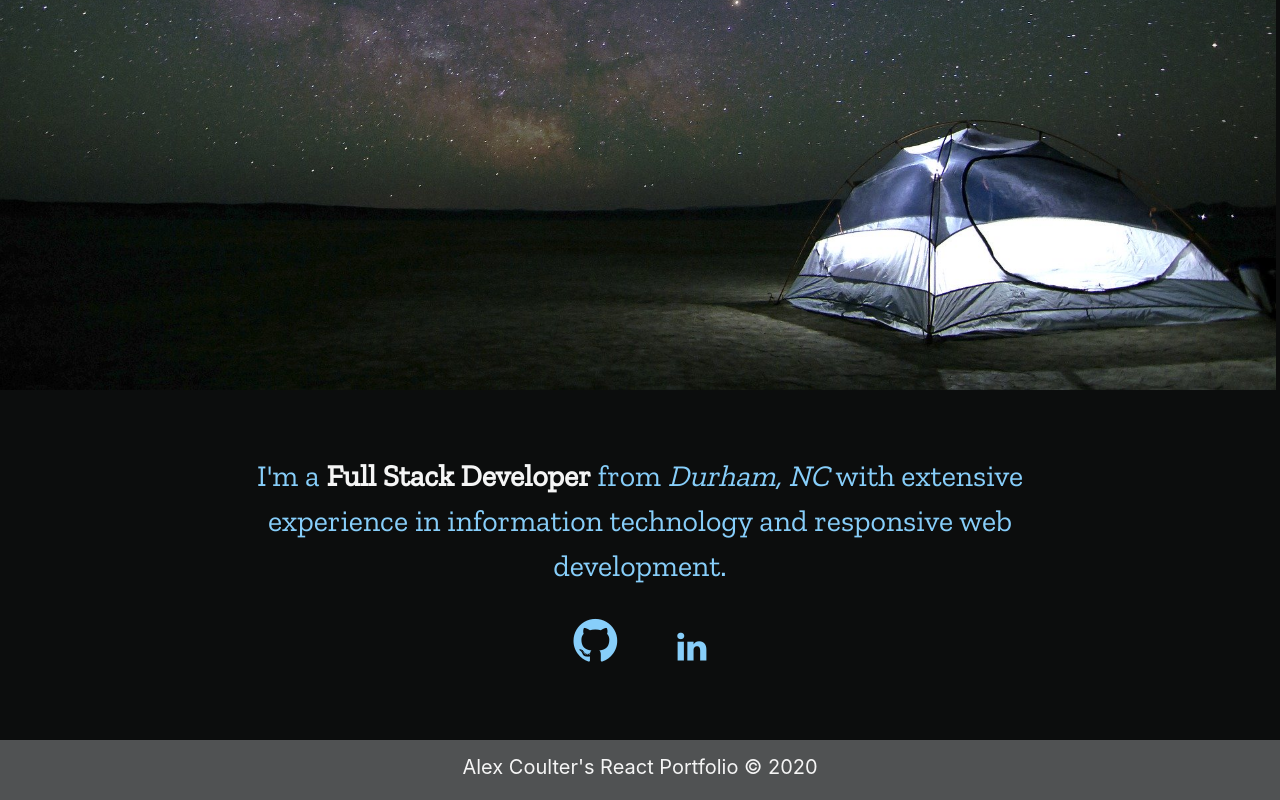
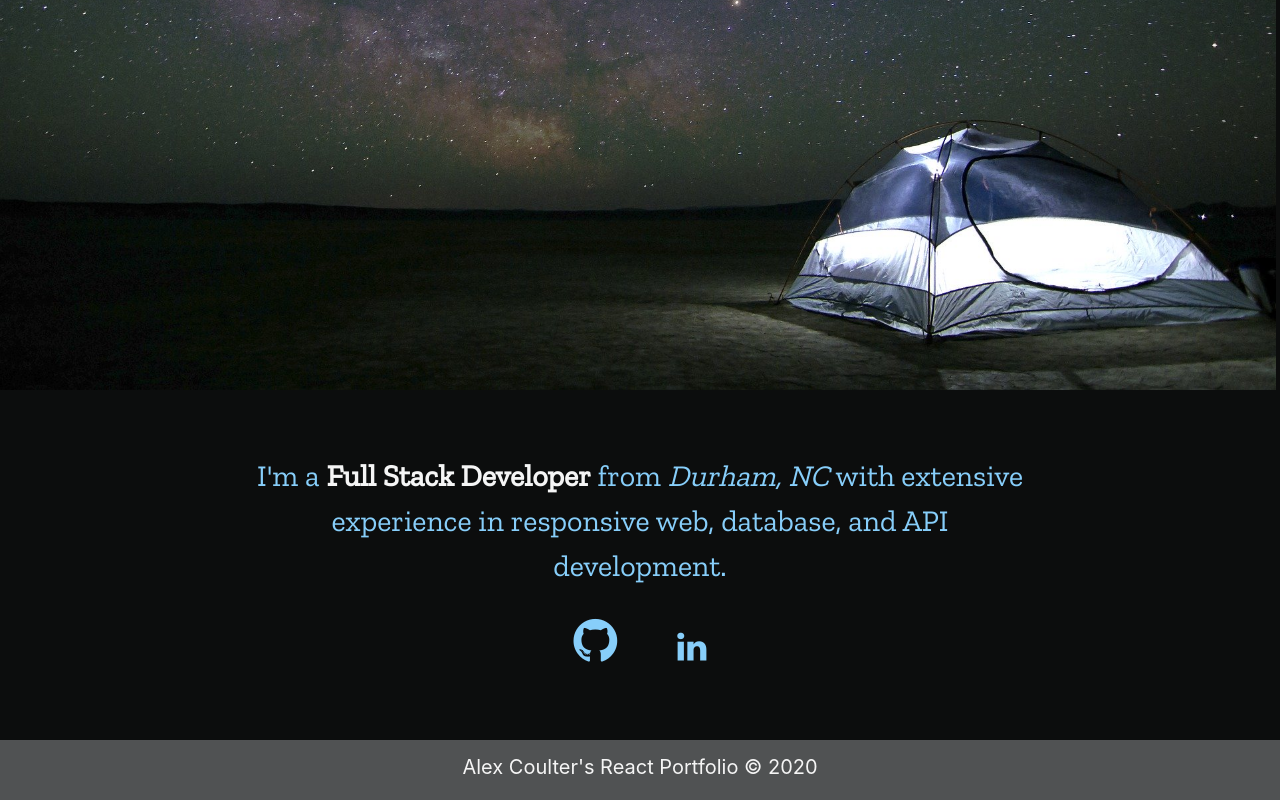
Before and after one commit to alexcoulter/react-portfolio, a React (Create React App) app in the folder react-portfolio/: page /#/ in a window 1280 px wide. Shown: the part 455-1255 px from the top of the page. Built offline with nearby package versions, Linux system fonts and the light colour scheme; a web font is replaced by a local one.

Commit message:
Updating about and resume for 2024

```diff
--- a/react-portfolio/src/components/Contact.js
+++ b/react-portfolio/src/components/Contact.js
@@ -65,7 +65,6 @@ class Contact extends Component {
           </form>
           <div className="contactInfo text-center">
             <span>Email: </span><a href="mailto:alexcoulter.unc@gmail.com">alexcoulter.unc@gmail.com</a><br />
-            <span>Call: </span><a href="tel:(919)698-9039">(919)698-9039</a><br />
             <span>Download my resume:</span>
             <a href={Resume} target='_blank' rel="noopener noreferrer">
               <button className="btn"
--- a/react-portfolio/src/components/Header.js
+++ b/react-portfolio/src/components/Header.js
@@ -9,8 +9,7 @@ import '../App.css';
     <h1 className="text-center name">Alex Coulter</h1>
   </header>
 
-    <p className="text-center shortBio">I'm a <b>Full Stack Developer</b> from <i>Durham, NC</i> with extensive experience
-      in information technology and responsive web development.</p>
+    <p className="text-center shortBio">I'm a <b>Full Stack Developer</b> from <i>Durham, NC</i> with extensive experience in responsive web, database, and API development.</p>
     <div className="social-links text-center soc-links-top">
       <span><a href="https://github.com/alexcoulter"><i className="fa fa-github fa-3x"></i></a></span>
       <span><a href="https://www.linkedin.com/in/alex-coulter/"><i className="fa fa-linkedin fa-2x"></i></a></span>
```
Also changed, not shown: 1 other file (tests, documents, lock files or other folders).
